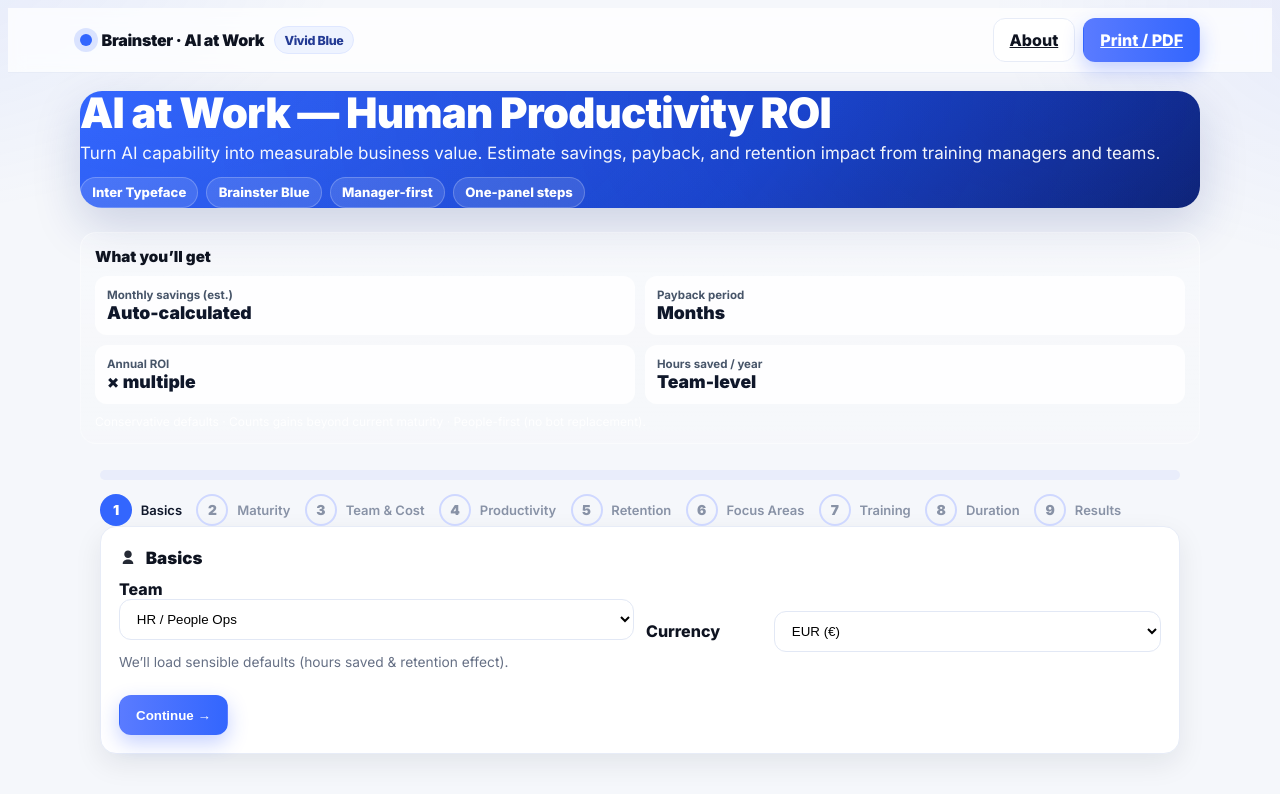
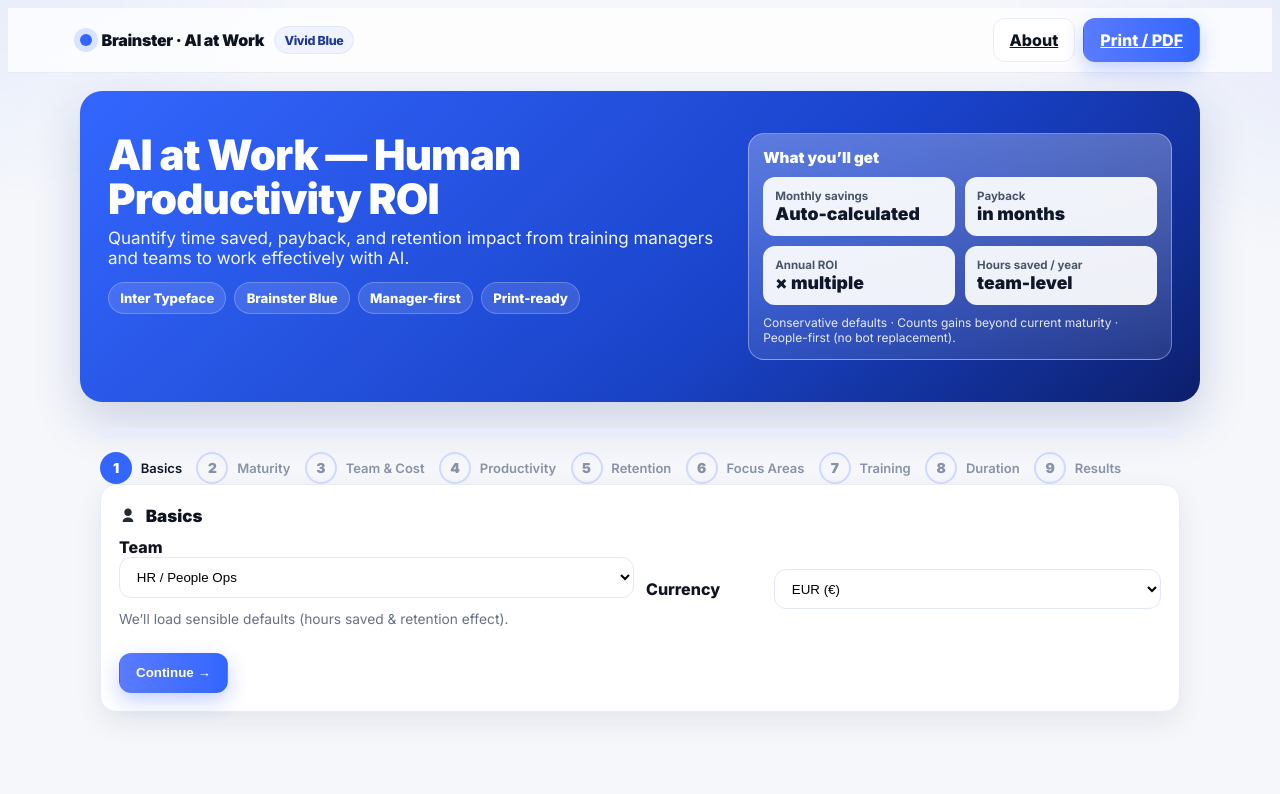
Before and after one commit to powerstephen/brainster-human-ai-roi, a Next.js app: page / in a window 1280 px wide. Shown: the top 794 px of the page. Built offline with nearby package versions, Linux system fonts and the light colour scheme.

Commit message:
Update hero.tsx

```diff
--- a/components/hero.tsx
+++ b/components/hero.tsx
@@ -1,32 +1,32 @@
 export default function Hero(){
   return (
     <div className="container">
-      <div className="hero-wrap">
-        <div className="hero-grid">
-          <div className="hero">
+      <section className="hero">
+        <div className="hero-inner">
+          <div>
             <h1>AI at Work — Human Productivity ROI</h1>
-            <p>Turn AI capability into measurable business value. Estimate savings, payback, and retention impact from training managers and teams.</p>
+            <p>Quantify time saved, payback, and retention impact from training managers and teams to work effectively with AI.</p>
             <div className="pills">
               <span className="pill">Inter Typeface</span>
               <span className="pill">Brainster Blue</span>
               <span className="pill">Manager-first</span>
-              <span className="pill">One-panel steps</span>
+              <span className="pill">Print-ready</span>
             </div>
           </div>
           <div className="hero-panel">
             <h4>What you’ll get</h4>
             <div className="stats">
-              <div className="stat"><div className="t">Monthly savings (est.)</div><div className="v">Auto-calculated</div></div>
-              <div className="stat"><div className="t">Payback period</div><div className="v">Months</div></div>
+              <div className="stat"><div className="t">Monthly savings</div><div className="v">Auto-calculated</div></div>
+              <div className="stat"><div className="t">Payback</div><div className="v">in months</div></div>
               <div className="stat"><div className="t">Annual ROI</div><div className="v">× multiple</div></div>
-              <div className="stat"><div className="t">Hours saved / year</div><div className="v">Team-level</div></div>
+              <div className="stat"><div className="t">Hours saved / year</div><div className="v">team-level</div></div>
             </div>
-            <p style={{margin:'10px 0 0 0',fontSize:12,color:'rgba(255,255,255,.9)'}}>
+            <p style={{margin:'10px 0 0',fontSize:12,color:'rgba(255,255,255,.92)'}}>
               Conservative defaults · Counts gains beyond current maturity · People-first (no bot replacement).
             </p>
           </div>
         </div>
-      </div>
+      </section>
     </div>
   );
 }
```
